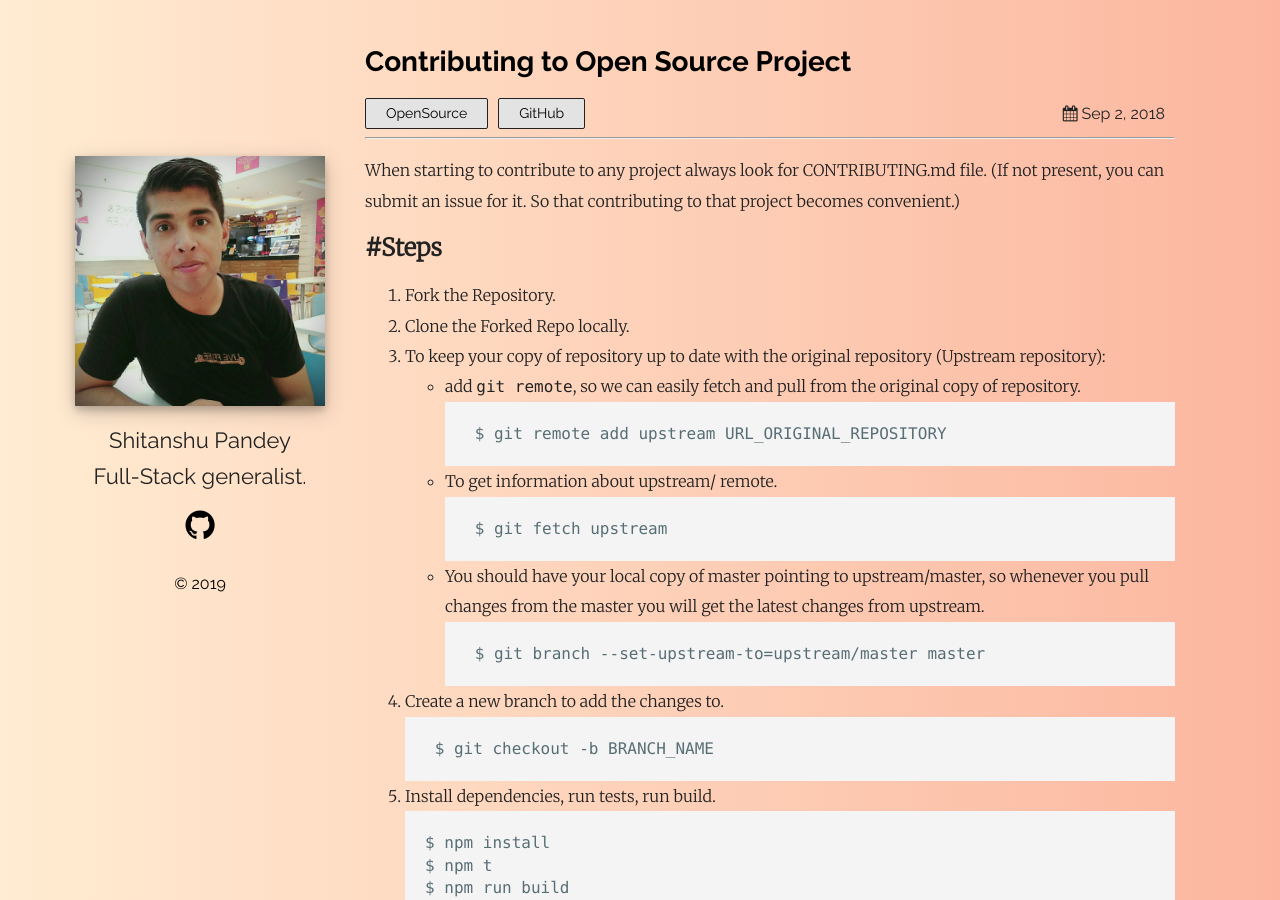
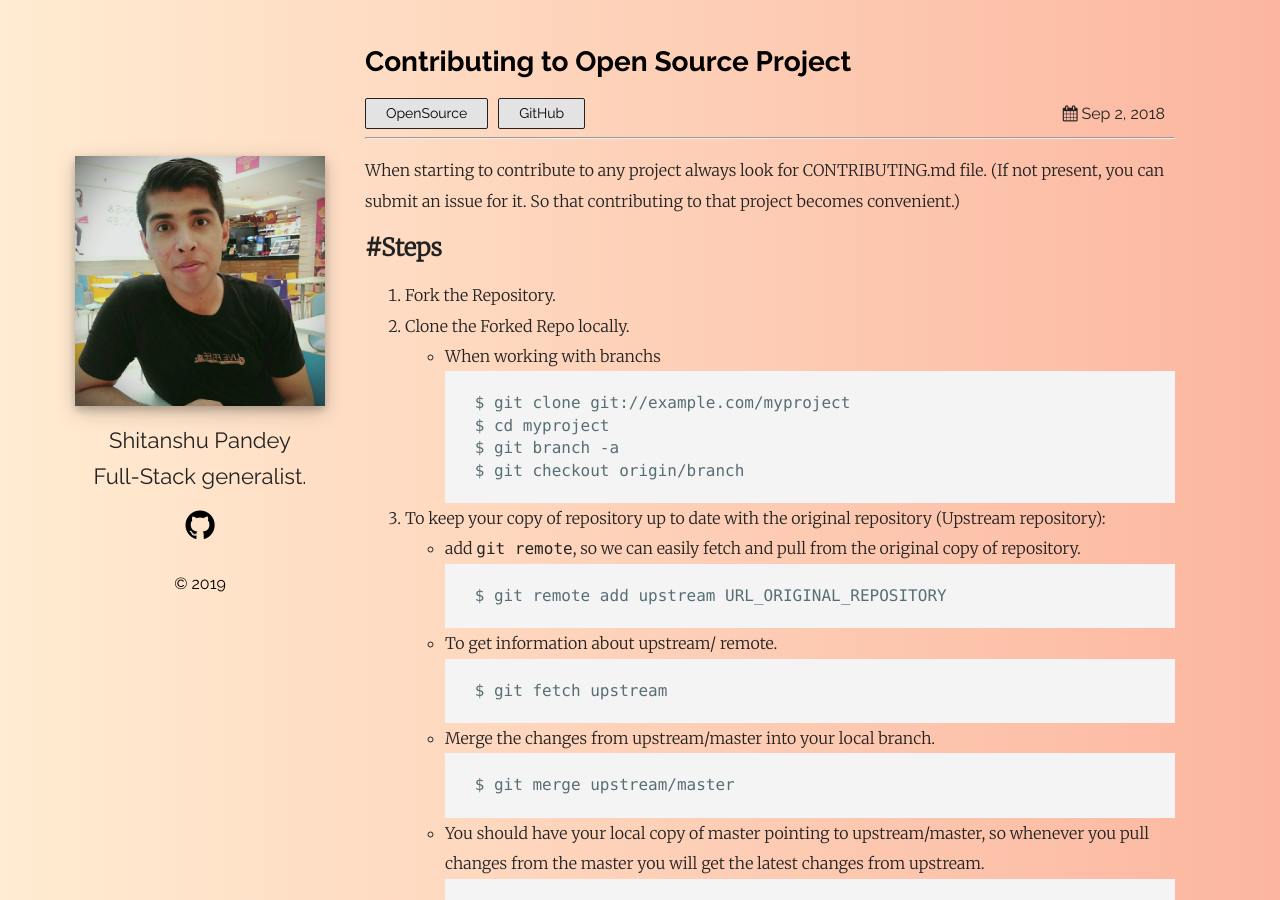
Before and after one commit to thisis-Shitanshu/shitanshupandey-in, a Jekyll site: the page built from _posts/2018-09-02-ContributingToOSP.md, in a window 1280 px wide and 900 px high. Built offline with Jekyll 4.4.1, drawn with Linux system fonts in a browser that asks for light colours.

Commit message:
Adding to Contributing to OSP.

````diff
--- a/_posts/2018-09-02-ContributingToOSP.md
+++ b/_posts/2018-09-02-ContributingToOSP.md
@@ -10,6 +10,13 @@ When starting to contribute to any project always look for CONTRIBUTING.md file.
 ## #Steps
 1. Fork the Repository.
 1. Clone the Forked Repo locally.
+    - When working with branchs
+    ```
+    $ git clone git://example.com/myproject
+    $ cd myproject
+    $ git branch -a
+    $ git checkout origin/branch
+    ```
 1. To keep your copy of repository up to date with the original repository (Upstream repository):
     - add `git remote`, so we can easily fetch and pull from the original copy of repository.
     ```
@@ -18,6 +25,10 @@ When starting to contribute to any project always look for CONTRIBUTING.md file.
     - To get information about upstream/ remote.
     ```
     $ git fetch upstream
+    ```
+    - Merge the changes from upstream/master into your local branch.
+    ```
+    $ git merge upstream/master
     ```
     - You should have your local copy of master pointing to upstream/master, so whenever you pull changes from the master you will get the latest changes from upstream.
     ```
````
Also changed, not shown: _posts/2018-11-11-React.js.md (added, +8 -0 lines), _posts/2018-11-12-Redux.md (added, +6 -0 lines), _posts/2018-11-14-Firebase.md (added, +6 -0 lines).
